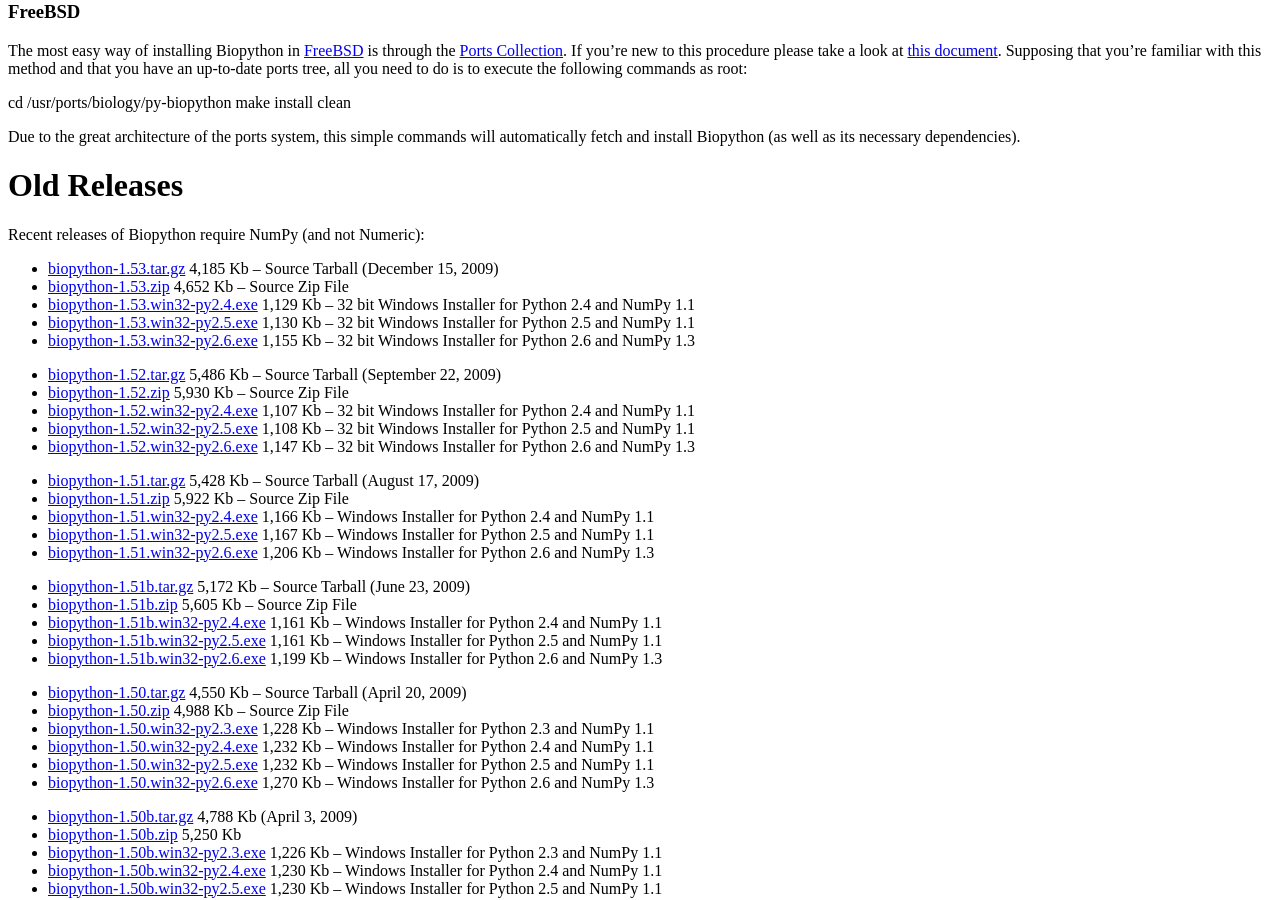
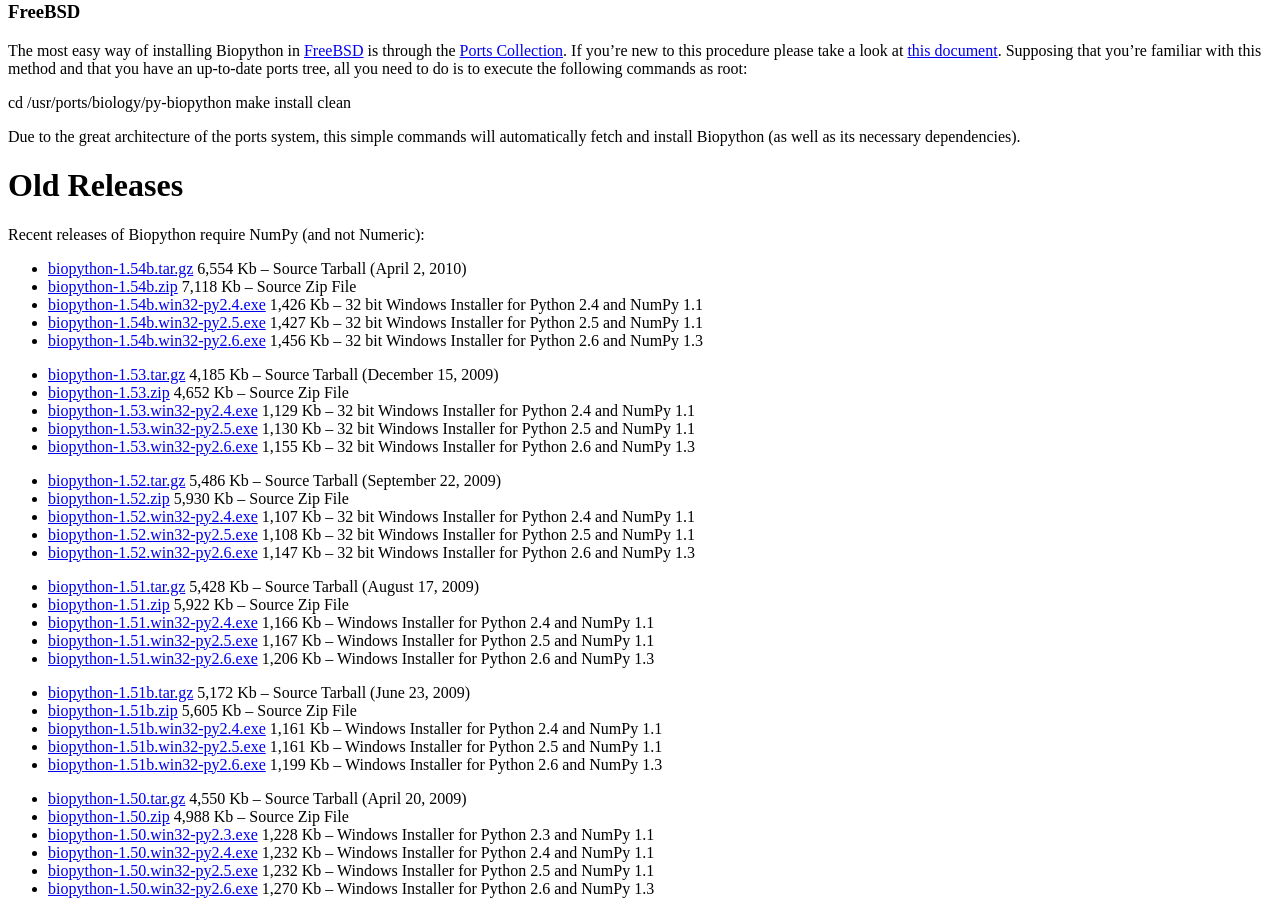
Before and after one commit to biopython/biopython.github.io, a Jekyll site: the page built from wiki/Download.md, in a window 1280 px wide and 900 px high, scrolled down 2389 px. Built offline with Jekyll 4.4.1, drawn with Linux system fonts in a browser that asks for light colours.

Commit message:
Copy 1.54b to the old section

```diff
--- a/wiki/Download.md
+++ b/wiki/Download.md
@@ -213,6 +213,19 @@ Old Releases
 ============
 
 Recent releases of Biopython require NumPy (and not Numeric):
+
+-   [biopython-1.54b.tar.gz](http://biopython.org/DIST/biopython-1.54b.tar.gz)
+    6,554 Kb -- Source Tarball (April 2, 2010)
+-   [biopython-1.54b.zip](http://biopython.org/DIST/biopython-1.54b.zip)
+    7,118 Kb -- Source Zip File
+-   [biopython-1.54b.win32-py2.4.exe](http://biopython.org/DIST/biopython-1.54b.win32-py2.4.exe)
+    1,426 Kb -- 32 bit Windows Installer for Python 2.4 and NumPy 1.1
+-   [biopython-1.54b.win32-py2.5.exe](http://biopython.org/DIST/biopython-1.54b.win32-py2.5.exe)
+    1,427 Kb -- 32 bit Windows Installer for Python 2.5 and NumPy 1.1
+-   [biopython-1.54b.win32-py2.6.exe](http://biopython.org/DIST/biopython-1.54b.win32-py2.6.exe)
+    1,456 Kb -- 32 bit Windows Installer for Python 2.6 and NumPy 1.3
+
+<!-- -->
 
 -   [biopython-1.53.tar.gz](http://biopython.org/DIST/biopython-1.53.tar.gz)
     4,185 Kb -- Source Tarball (December 15, 2009)
```
Also changed, not shown: 1 other file.
